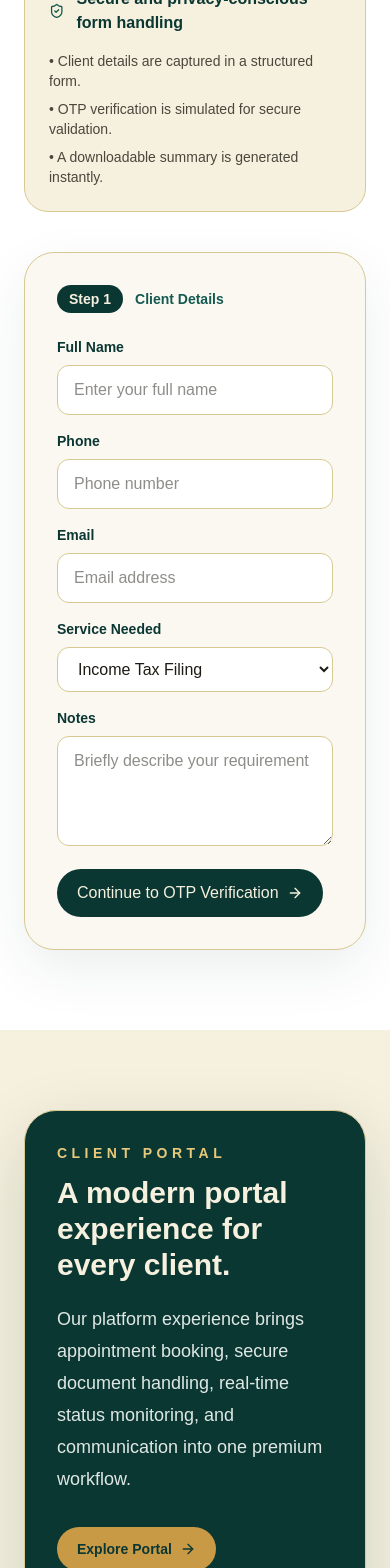
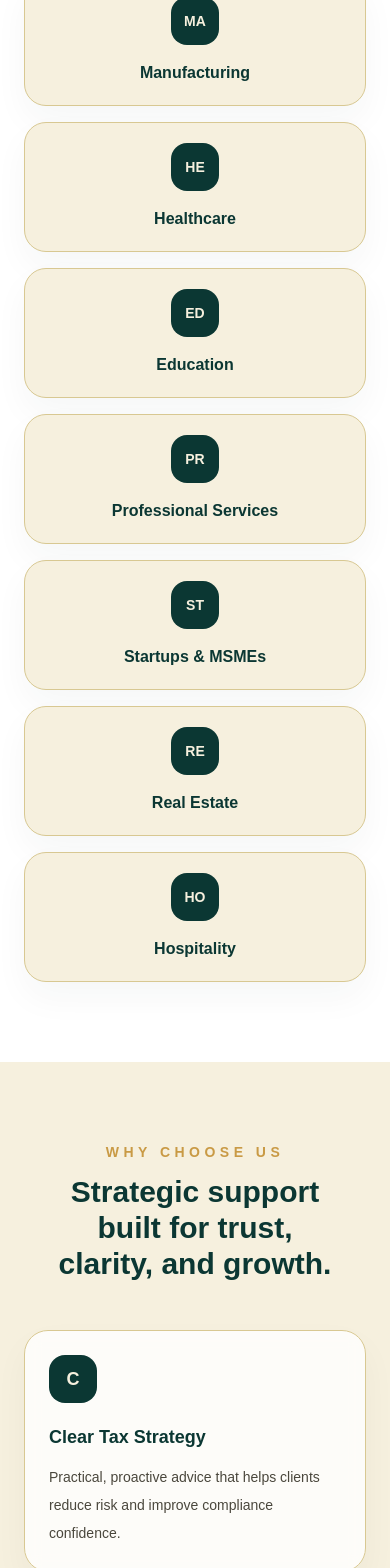
Before and after one commit to tamilvendhan-demon/sttc-website, a Next.js app: page / in a window 390 px wide. Shown: the part 6660-8228 px from the top of the page. Built offline with nearby package versions, Linux system fonts and the light colour scheme.

Commit message:
Update website and cleanup workspace

```diff
--- a/app/components/ClientPortalPreview.tsx
+++ b/app/components/ClientPortalPreview.tsx
@@ -18,12 +18,17 @@ export default function ClientPortalPreview() {
           <div className="grid gap-10 lg:grid-cols-[0.95fr_1.05fr] lg:items-center">
             <div>
               <p className="text-sm font-semibold uppercase tracking-[0.32em] text-[#e7c97c]">Client Portal</p>
-              <h2 className="mt-3 text-3xl font-semibold sm:text-4xl">
+              <h2 className="mt-3 text-balance text-3xl font-semibold sm:text-4xl">
                 A modern portal experience for every client.
               </h2>
               <p className="mt-5 text-lg leading-8 text-[#dfe8e4]">
                 Our platform experience brings appointment booking, secure document handling, real-time status monitoring, and communication into one premium workflow.
               </p>
+              <div className="mt-8 flex flex-wrap gap-3 text-sm text-[#dfe8e4]">
+                <span className="rounded-full border border-white/15 bg-white/5 px-3 py-2">Document tracking</span>
+                <span className="rounded-full border border-white/15 bg-white/5 px-3 py-2">Live updates</span>
+                <span className="rounded-full border border-white/15 bg-white/5 px-3 py-2">Client-first support</span>
+              </div>
               <Link href="#contact" className="mt-8 inline-flex items-center gap-2 rounded-full bg-[#c99a45] px-5 py-3 text-sm font-semibold text-[#0b3733] transition hover:bg-[#e7c97c]">
                 Explore Portal <ArrowRight className="h-4 w-4" />
               </Link>
--- a/app/components/ConsultationFlow.tsx
+++ b/app/components/ConsultationFlow.tsx
@@ -59,13 +59,13 @@ export default function ConsultationFlow() {
         <div className="grid gap-10 lg:grid-cols-[0.95fr_1.05fr]">
           <div>
             <p className="text-sm font-semibold uppercase tracking-[0.32em] text-[#c99a45]">Consultation Flow</p>
-            <h2 className="mt-3 text-3xl font-semibold text-[#0b3733] sm:text-4xl">
+            <h2 className="mt-3 text-balance text-3xl font-semibold text-[#0b3733] sm:text-4xl">
               Share your details and receive a secure consultation request.
             </h2>
             <p className="mt-5 text-lg leading-8 text-[#4a473d]">
               This experience simulates a real consultancy workflow with form capture, OTP verification, and downloadable summary output.
             </p>
-            <div className="mt-8 rounded-[24px] border border-[#d8c892] bg-[#f6f0de] p-6">
+            <div className="mt-8 rounded-[24px] border border-[#d8c892] bg-[#f6f0de] p-6 shadow-[0_16px_35px_rgba(11,55,51,0.04)]">
               <div className="flex items-center gap-3 text-[#0b3733]">
                 <ShieldCheck className="h-5 w-5 text-[#155a50]" />
                 <p className="font-semibold">Secure and privacy-conscious form handling</p>
--- a/app/components/FaqSection.tsx
+++ b/app/components/FaqSection.tsx
@@ -17,16 +17,18 @@ export default function FaqSection() {
   return (
     <section className="bg-[#f6f0de] py-20">
       <div className="mx-auto max-w-7xl px-6 lg:px-8">
-        <div className="text-center">
+        <div className="mx-auto max-w-3xl text-center">
           <p className="text-sm font-semibold uppercase tracking-[0.32em] text-[#c99a45]">FAQ</p>
-          <h2 className="mt-3 text-3xl font-semibold text-[#0b3733] sm:text-4xl">Frequently asked questions</h2>
+          <h2 className="mt-3 text-balance text-3xl font-semibold text-[#0b3733] sm:text-4xl">Frequently asked questions</h2>
         </div>
         <div className="mt-12 space-y-4">
           {faqs.map((item) => (
-            <div key={item.question} className="rounded-[22px] border border-[#d8c892] bg-white p-6 shadow-sm">
-              <h3 className="text-lg font-semibold text-[#0b3733]">{item.question}</h3>
-              <p className="mt-2 text-sm leading-7 text-[#4a473d]">{item.answer}</p>
-            </div>
+            <details key={item.question} className="group rounded-[22px] border border-[#d8c892] bg-white p-6 shadow-[0_16px_35px_rgba(11,55,51,0.04)]" open={item.question === faqs[0].question}>
+              <summary className="cursor-pointer list-none text-lg font-semibold text-[#0b3733]">
+                {item.question}
+              </summary>
+              <p className="mt-3 text-sm leading-7 text-[#4a473d]">{item.answer}</p>
+            </details>
           ))}
         </div>
       </div>
--- /dev/null
+++ b/app/components/IndustriesSection.tsx
@@ -0,0 +1,39 @@
+const industries = [
+  "Retail & E-commerce",
+  "Manufacturing",
+  "Healthcare",
+  "Education",
+  "Professional Services",
+  "Startups & MSMEs",
+  "Real Estate",
+  "Hospitality",
+];
+
+export default function IndustriesSection() {
+  return (
+    <section id="industries" className="bg-white py-20">
+      <div className="mx-auto max-w-7xl px-6 lg:px-8">
+        <div className="mx-auto max-w-3xl text-center">
+          <p className="text-sm font-semibold uppercase tracking-[0.32em] text-[#c99a45]">Industries</p>
+          <h2 className="mt-3 text-balance text-3xl font-semibold text-[#0b3733] sm:text-4xl">
+            Tailored tax and compliance support for every business model.
+          </h2>
+        </div>
+
+        <div className="mt-12 grid gap-4 sm:grid-cols-2 lg:grid-cols-4">
+          {industries.map((industry) => (
+            <div
+              key={industry}
+              className="rounded-[22px] border border-[#d8c892] bg-[#f6f0de] p-5 text-center shadow-[0_16px_35px_rgba(11,55,51,0.04)] transition hover:-translate-y-1"
+            >
+              <div className="mx-auto flex h-12 w-12 items-center justify-center rounded-2xl bg-[#0b3733] text-sm font-bold text-[#f6f0de]">
+                {industry.slice(0, 2).toUpperCase()}
+              </div>
+              <p className="mt-4 text-base font-semibold text-[#0b3733]">{industry}</p>
+            </div>
+          ))}
+        </div>
+      </div>
+    </section>
+  );
+}
--- a/app/components/TestimonialsSection.tsx
+++ b/app/components/TestimonialsSection.tsx
@@ -15,17 +15,22 @@ export default function TestimonialsSection() {
   return (
     <section className="bg-white py-20">
       <div className="mx-auto max-w-7xl px-6 lg:px-8">
-        <div className="text-center">
+        <div className="mx-auto max-w-3xl text-center">
           <p className="text-sm font-semibold uppercase tracking-[0.32em] text-[#c99a45]">Testimonials</p>
-          <h2 className="mt-3 text-3xl font-semibold text-[#0b3733] sm:text-4xl">
+          <h2 className="mt-3 text-balance text-3xl font-semibold text-[#0b3733] sm:text-4xl">
             Trusted by professionals and growing businesses
           </h2>
         </div>
         <div className="mt-12 grid gap-6 lg:grid-cols-2">
           {testimonials.map((item) => (
-            <div key={item.name} className="rounded-[24px] border border-[#d8c892] bg-[#f6f0de] p-8 shadow-sm">
+            <div key={item.name} className="rounded-[24px] border border-[#d8c892] bg-[#f6f0de] p-8 shadow-[0_16px_35px_rgba(11,55,51,0.04)]">
+              <div className="mb-4 flex gap-1 text-[#c99a45]">
+                {Array.from({ length: 5 }).map((_, v) => (
+                  <span key={v}>★</span>
+                ))}
+              </div>
               <p className="text-lg leading-8 text-[#4a473d]">“{item.quote}”</p>
-              <div className="mt-6">
+              <div className="mt-6 border-t border-[#d8c892] pt-4">
                 <p className="font-semibold text-[#0b3733]">{item.name}</p>
                 <p className="text-sm text-[#155a50]">{item.role}</p>
               </div>
--- /dev/null
+++ b/app/components/WhyChooseUs.tsx
@@ -0,0 +1,48 @@
+const reasons = [
+  {
+    title: "Clear Tax Strategy",
+    text: "Practical, proactive advice that helps clients reduce risk and improve compliance confidence.",
+  },
+  {
+    title: "Responsive Support",
+    text: "Fast communication and timely follow-up for urgent filings, queries, and compliance deadlines.",
+  },
+  {
+    title: "Audit Ready Records",
+    text: "Structured documentation and proper review routines to keep your financial records organized.",
+  },
+  {
+    title: "Business-First Guidance",
+    text: "Advice designed around actual business challenges, growth plans, and long-term sustainability.",
+  },
+];
+
+export default function WhyChooseUs() {
+  return (
+    <section className="bg-[#f6f0de] py-20">
+      <div className="mx-auto max-w-7xl px-6 lg:px-8">
+        <div className="mx-auto max-w-3xl text-center">
+          <p className="text-sm font-semibold uppercase tracking-[0.32em] text-[#c99a45]">Why Choose Us</p>
+          <h2 className="mt-3 text-balance text-3xl font-semibold text-[#0b3733] sm:text-4xl">
+            Strategic support built for trust, clarity, and growth.
+          </h2>
+        </div>
+
+        <div className="mt-12 grid gap-5 md:grid-cols-2 xl:grid-cols-4">
+          {reasons.map((reason) => (
+            <div
+              key={reason.title}
+              className="rounded-[24px] border border-[#d8c892] bg-white/80 p-6 shadow-[0_16px_35px_rgba(11,55,51,0.04)] backdrop-blur-sm transition hover:-translate-y-1"
+            >
+              <div className="mb-5 flex h-12 w-12 items-center justify-center rounded-2xl bg-[#0b3733] text-lg font-bold text-[#f6f0de]">
+                {reason.title.charAt(0)}
+              </div>
+              <h3 className="text-lg font-semibold text-[#0b3733]">{reason.title}</h3>
+              <p className="mt-3 text-sm leading-7 text-[#4a473d]">{reason.text}</p>
+            </div>
+          ))}
+        </div>
+      </div>
+    </section>
+  );
+}
--- a/app/lib/site.ts
+++ b/app/lib/site.ts
@@ -8,7 +8,7 @@ export const siteContent = {
     { label: "About", href: "#about" },
     { label: "Services", href: "#services" },
     { label: "Industries", href: "#industries" },
-    { label: "Resources", href: "#insights" },
+    { label: "Why Us", href: "#why-us" },
     { label: "Contact", href: "#contact" },
     { label: "Book Consultation", href: "#contact" },
     { label: "Login", href: "/admin" },
--- a/app/page.tsx
+++ b/app/page.tsx
@@ -2,8 +2,10 @@ import SiteNavbar from "./components/SiteNavbar";
 import PosterHero from "./components/PosterHero";
 import PosterServices from "./components/PosterServices";
 import PosterAbout from "./components/PosterAbout";
+import IndustriesSection from "./components/IndustriesSection";
 import ConsultationFlow from "./components/ConsultationFlow";
 import ClientPortalPreview from "./components/ClientPortalPreview";
+import WhyChooseUs from "./components/WhyChooseUs";
 import TestimonialsSection from "./components/TestimonialsSection";
 import FaqSection from "./components/FaqSection";
 import ContactSection from "./components/ContactSection";
@@ -19,6 +21,8 @@ export default function Home() {
       <PosterHero />
       <PosterServices />
       <PosterAbout />
+      <IndustriesSection />
+      <WhyChooseUs />
       <ConsultationFlow />
       <ClientPortalPreview />
       <TestimonialsSection />
```
Also changed, not shown: app/components/BlogSection.tsx (+10 -5 lines), app/components/ClientLoginSection.tsx (+6 -1 lines).
